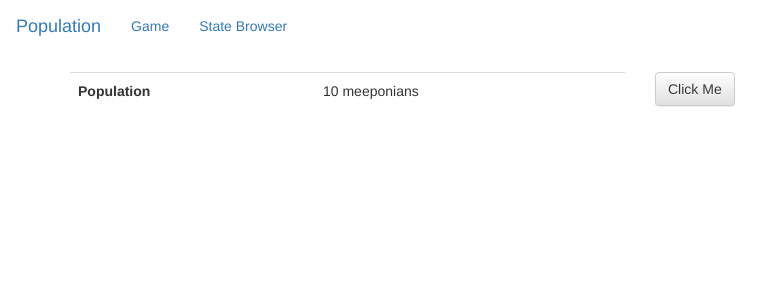
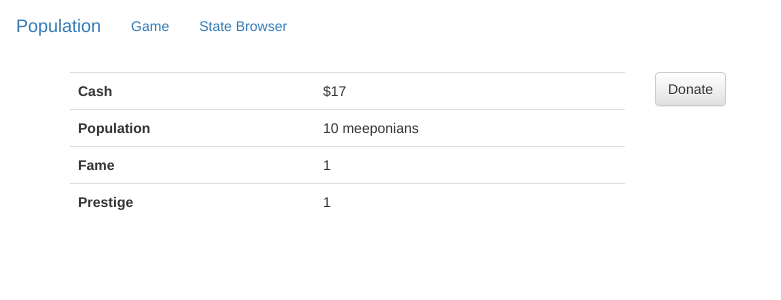
Before and after one commit to christopherfujino/population, a React app: page /play in a window 1280 px wide. Shown: the top 300 px of the page, without its empty margins (0-781 px from the left). Built offline with nearby package versions, Linux system fonts and the light colour scheme.

Commit message:
add some stats

```diff
--- a/src/App.jsx
+++ b/src/App.jsx
@@ -1,53 +1,26 @@
 import {BrowserRouter, Route} from "react-router-dom";
 import CONSTANTS from "./lib/CONSTANTS";
-import React, {Component} from "react";
+import React from "react";
 import GameContainer from "./components/game";
 import Header from "./components/header";
 import StateBrowser from "./components/stateBrowser";
-import compare from "./lib/compare";
-import {populate} from "./lib/populate";
-import {connect} from "react-redux";
 
-class App extends Component {
-  constructor (props) {
-    super(props);
-
-    const population = populate(CONSTANTS.populationCount);
-    props.dispatch({
-      "type": "PUT_POPULATION",
-      "population": population
-    })
-  }
-
-  shouldComponentUpdate (nextProps, nextState) {
-    return compare.objectShallow(nextProps, this.props);
-  }
-
-  renderPlay = () => <GameContainer />;
-
-  renderStateBrowser = () => <StateBrowser />;
-
-  render () {
-    return (
+const App = () => (
   <BrowserRouter>
     <React.Fragment>
       <Header links={CONSTANTS.links} />
       <div className="container">
         <Route
+          component={GameContainer}
           path="/play"
-              render={this.renderPlay}
         />
         <Route
+          component={StateBrowser}
           path="/state"
-              render={this.renderStateBrowser}
         />
       </div>
     </React.Fragment>
   </BrowserRouter>
 );
-  }
-}
 
-const mapStateToProps = state => ({"population": state.population});
-
-export default connect(mapStateToProps)(App);
+export default App;
--- a/src/components/game/ButtonInterface.jsx
+++ b/src/components/game/ButtonInterface.jsx
@@ -1,12 +1,22 @@
 import React from "react";
+import actions from "../../lib/actions.js";
 import {connect} from "react-redux";
 
 const ButtonInterface = props => (
-  <React.Fragment>
-    <button className="btn btn-default">Click Me</button>
-  </React.Fragment>
+  <div className="btn-group">
+    {actions.map(obj => (
+      obj.available(props) &&
+      <button
+        className="btn btn-default"
+        key={obj.label}
+        onClick={() => obj.onClick(props)}
+      >
+        {obj.label}
+      </button>
+    ))}
+  </div>
 );
 
-const mapStateToProps = state => ({});
+const mapStateToProps = state => ({...state});
 
 export default connect(mapStateToProps)(ButtonInterface);
--- a/src/components/game/Hud.jsx
+++ b/src/components/game/Hud.jsx
@@ -1,27 +1,32 @@
 import React from "react";
 import {connect} from "react-redux";
 
-const Global = (props) => {
-  const {population} = props;
+const Hud = (props) => {
+  const {cash, population, "reputation": {fame, prestige}} = props;
   return (
     <table className="table">
       <tbody>
         <tr>
+          <th>Cash</th>
+          <td>{`$${cash}`}</td>
+        </tr>
+        <tr>
           <th>Population</th>
           <td>{`${population.length} meeponians`}</td>
+        </tr>
+        <tr>
+          <th>Fame</th>
+          <td>{fame}</td>
+        </tr>
+        <tr>
+          <th>Prestige</th>
+          <td>{prestige}</td>
         </tr>
       </tbody>
     </table>
   );
 };
 
-const Hud = (props) => {
-  const {population} = props;
-  return (
-    <Global population={population} />
-  );
-};
-
-const mapStateToProps = state => ({"population": state.population});
+const mapStateToProps = state => ({...state});
 
 export default connect(mapStateToProps)(Hud);
--- /dev/null
+++ b/src/lib/actions.js
@@ -0,0 +1,31 @@
+import {check} from "./rand.js";
+
+export default [
+  {
+    "available": () => true,
+    "label": "Donate",
+    "onClick": (store) => {
+      const {cash, dispatch, reputation} = store,
+        donation = Math.floor(cash / 2);
+      if (donation > 0) {
+        dispatch(
+          {
+            "payload": {
+              "cash": cash - donation,
+              "reputation": Object.assign(
+                {...reputation},
+                {"prestige": reputation.prestige + 1}
+              )
+            },
+            "type": "DONATE"
+          }
+        );
+      }
+    }
+  },
+  {
+    "available": () => check(0.5),
+    "label": "Mebbe",
+    "onClick": (store) => console.log(store)
+  }
+];
--- a/src/lib/populate.js
+++ b/src/lib/populate.js
@@ -1,4 +1,4 @@
-import rand from "./rand";
+import rand from "./rand.js";
 import CONSTANTS from "./CONSTANTS";
 
 const isUnique = population => (
@@ -23,7 +23,7 @@
   )
 );
 
-const sample = arr => arr[Math.floor(Math.random() * arr.length)];
+const sample = arr => arr[rand.get(arr.length)]
 
 const generateRandomName = () => {
   const prefixes = ["Mee", "Mei", "Moo"];
--- a/src/lib/rand.js
+++ b/src/lib/rand.js
@@ -1,21 +1,26 @@
 // TODO: implement?
-const seed = seed => false;
+export const seed = seed => null;
 
 const random = () => Math.random();
 
-const get = (int) => {
-  return int !== undefined
-    ? Math.floor(random() * int)
-    : random();
-};
+export const check = n => random() > n;
+
+// return random integer between 0 and n - 1
+export const get = (n) => n !== undefined
+  ? Math.floor(random() * n)
+  : random();
 
 // not functional, but fast
-const getNormal = (max) => {
+export const getNormal = (max) => {
   let num = 0;
   const ITERATIONS = 4;
 
   for (let i=0; i< ITERATIONS; i++) num += random() * max;
   return Math.floor(num / ITERATIONS);
-}
+};
 
-export default {get, getNormal, seed};
+export default {
+  check,
+  get,
+  getNormal
+};
--- a/src/reducers/index.js
+++ b/src/reducers/index.js
@@ -1,14 +1,32 @@
+import CONSTANTS from "../lib/CONSTANTS.js";
+import {populate} from "../lib/populate.js";
+
 const initialState = {
-  "buttons": ["hello", "world", "yolo", "dawg"]
+  "cash": 17,
+  "reputation": {
+    "fame": 1,
+    "prestige": 1
+  },
+  "population": populate(CONSTANTS.populationCount),
 };
 
+const put = key => (state, payload) => Object.assign(
+  {...state},
+  {[key]: payload[key]}
+);
+
 const reducer = function (state = initialState, action) {
-  switch (action.type) {
+  const {payload, type} = action;
+  switch (type) {
     case "PUT_POPULATION":
       return Object.assign(
-        {},
-        state,
-        {"population": action.population}
+        {...state},
+        {"population": payload.population}
+      );
+    case "DONATE":
+      return put("reputation")(
+        put("cash")(state, payload),
+        payload
       );
     default:
       return {...state};
```
Lines whose indentation alone changed are shown as unchanged.
